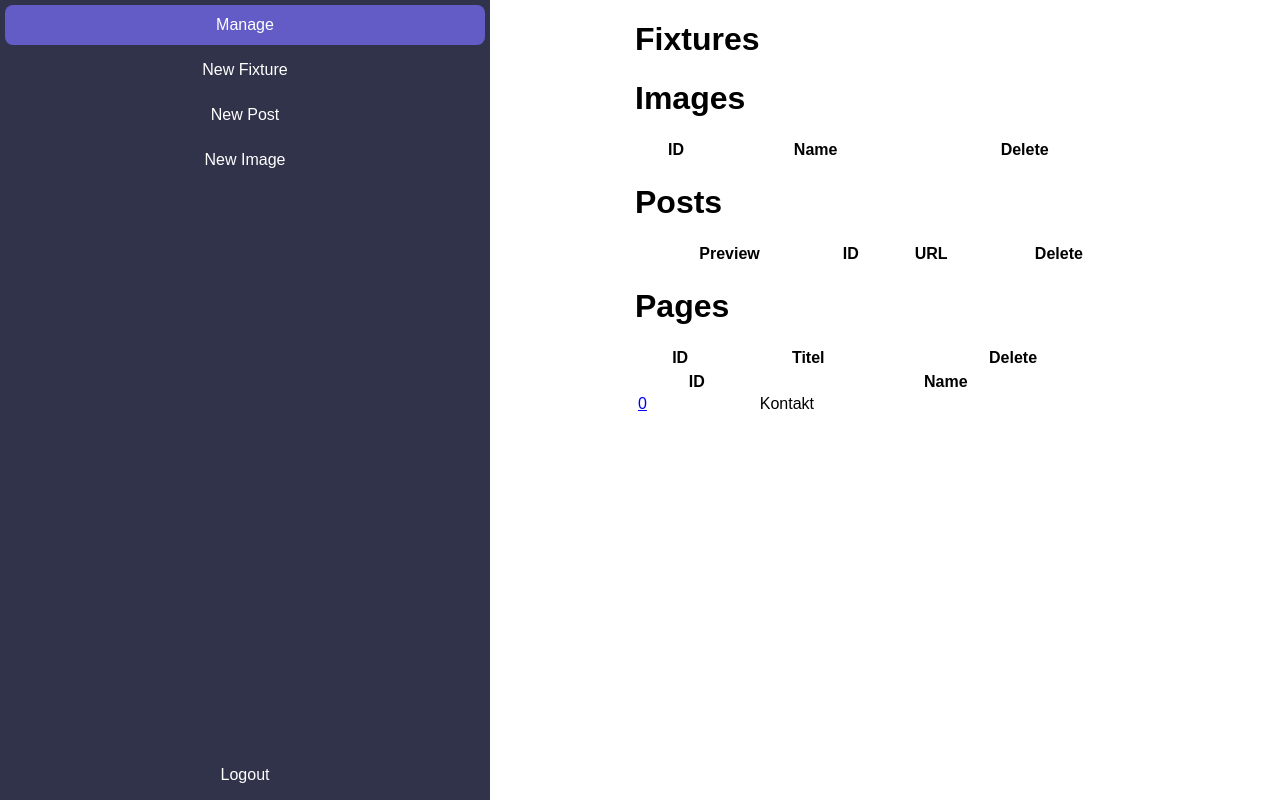
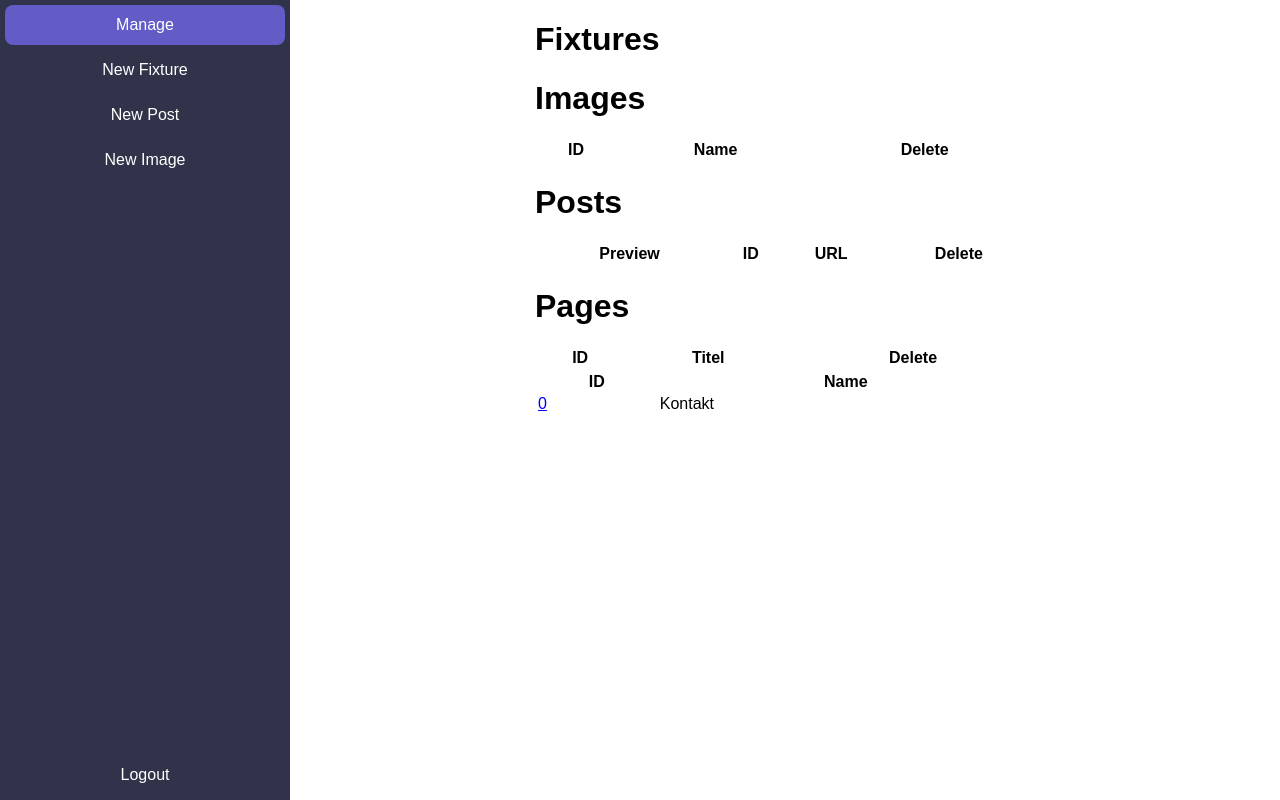
Before and after one commit to wyattwas/novalighting, a PHP site: page /management/verwalten.php?tab=manage in a window 1280 px wide. Run offline with PHP 8.4, Linux system fonts and the light colour scheme; the visitor is signed in with stand-in values (Sample User, id 1); data comes from the database, SQL or seed files in the repository; data that the repository does not hold is empty.

Commit message:
restyling the management page

```diff
--- a/management/verwalten.php
+++ b/management/verwalten.php
@@ -12,7 +12,7 @@ if (!isset($_SESSION['email'])) {
 <head>
     <style>
         :root {
-            --nav-width: 500px;
+            --nav-width: 300px;
         }
 
         body {
```
